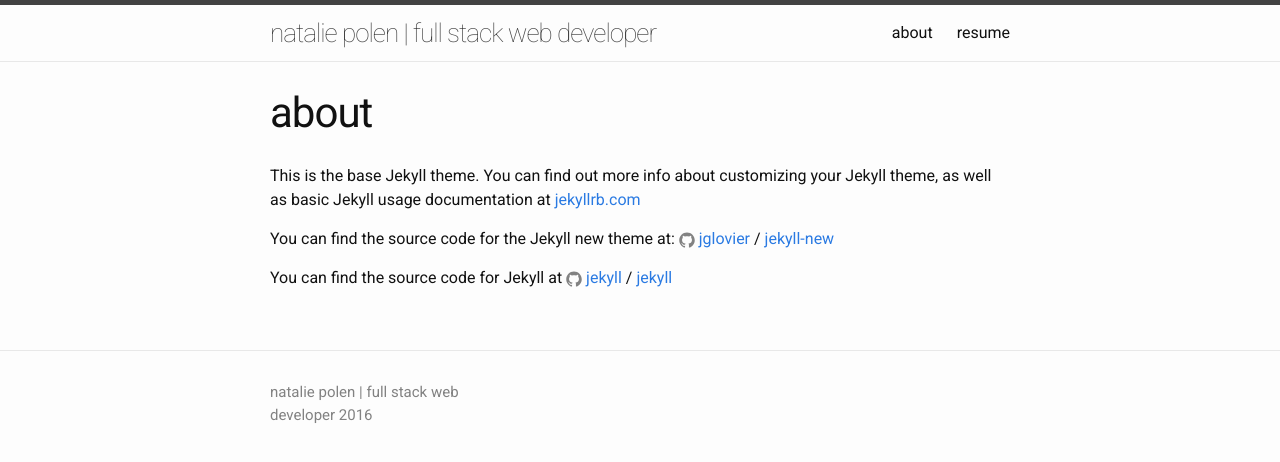
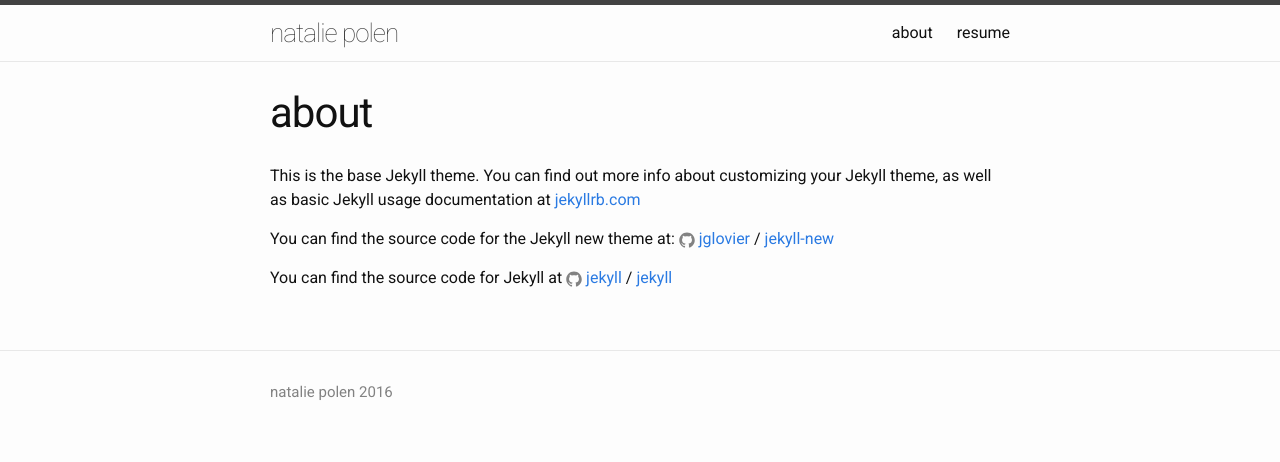
Before and after one commit to nataliecodes/www.nataliepolen.com, a Jekyll site: the page built from about.md, in a window 1280 px wide. Shown: the top 462 px of the page. Built offline with Jekyll 4.4.1, drawn with Linux system fonts in a browser that asks for light colours.

Commit message:
Change site title

```diff
--- a/_config.yml
+++ b/_config.yml
@@ -6,7 +6,7 @@
 # 'jekyll serve'. If you change this file, please restart the server process.
 
 # Site settings
-title: natalie polen | full stack web developer
+title: natalie polen
 email: nataliepolen@gmail.com
 description: > # this means to ignore newlines until "baseurl:"
   Natalie Polen is a full stack web developer based in NYC.
```
